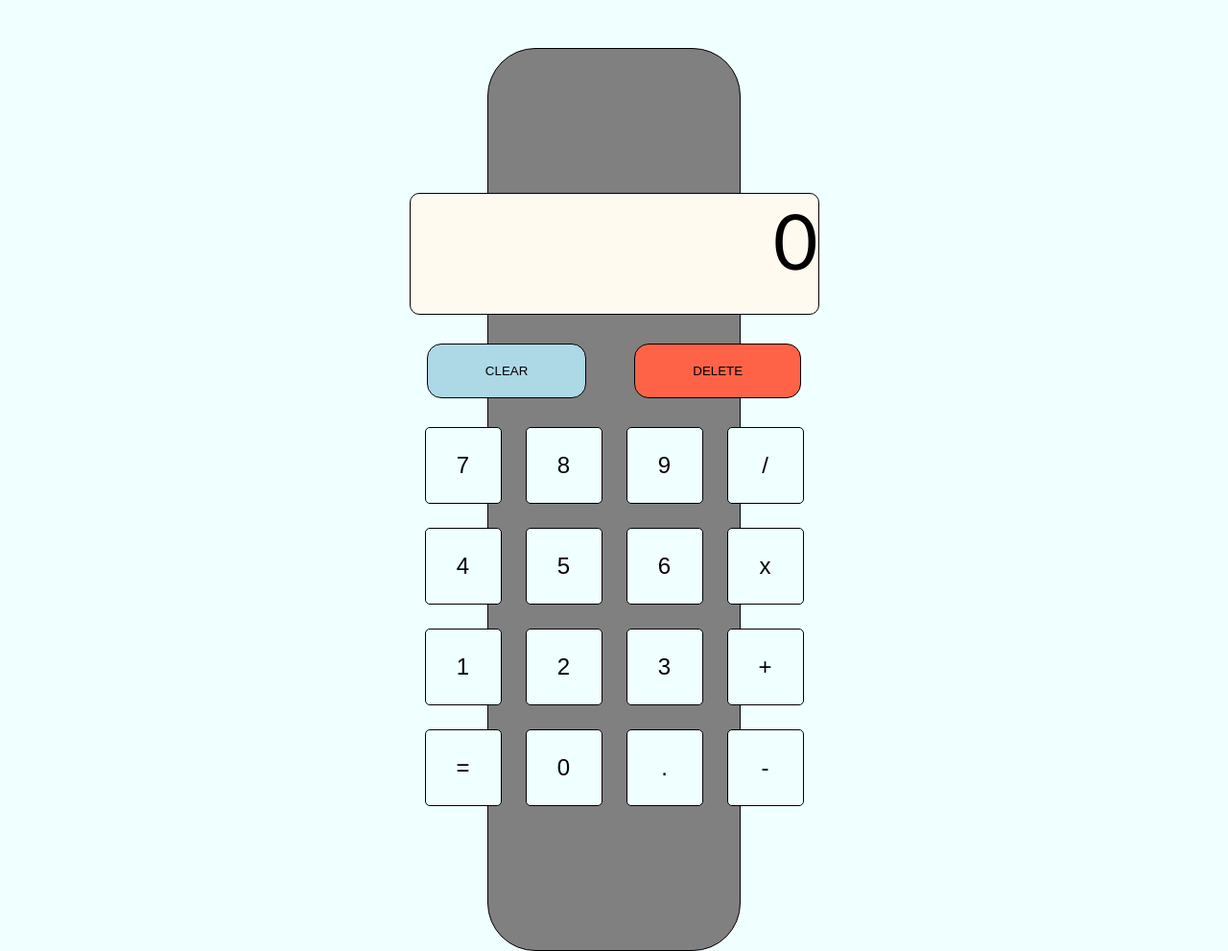
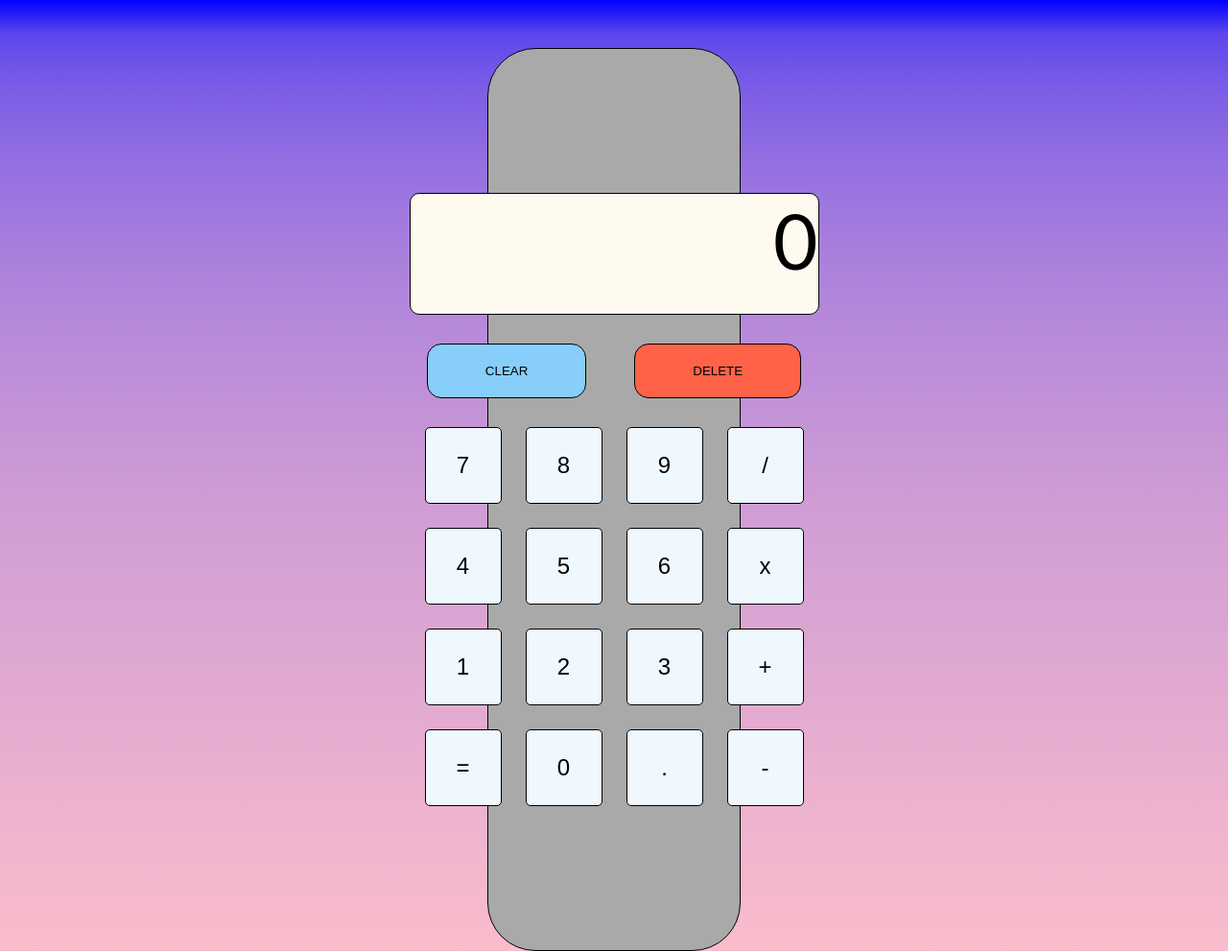
Before and after one commit to kidusf/calculator, a plain HTML site: page index.html in a window 1280 px wide. Shown: the whole page at 96% size. Drawn offline with Linux system fonts and the light colour scheme.

Commit message:
changed background colors and added hover effects

```diff
--- a/style.css
+++ b/style.css
@@ -1,7 +1,7 @@
 @import url('https://fonts.googleapis.com/css2?family=Besley:ital,wght@0,400;1,900&display=swap');
 
 body{
-    background-color: azure;
+    background: linear-gradient(blue, 10%, pink);
     font-family:'Trebuchet MS', 'Lucida Sans Unicode', 'Lucida Grande', 'Lucida Sans', Arial, sans-serif;
 }
 
@@ -10,7 +10,7 @@ body{
     flex-direction: column;
     padding: 150px 75px;
     margin: 50px 500px;
-    background-color: grey;
+    background-color:darkgray;
     border-radius: 50px;
     gap: 30px;
     align-items: center;
@@ -50,7 +50,7 @@ body{
     background-repeat: repeat;
 }
 #clear{
-background-color: lightblue;
+background-color: lightskyblue;
 }
 
 #delete{
@@ -75,9 +75,22 @@ background-color:tomato;
     box-sizing: border-box;
     width: 80px;
     height: 80px;
-    background-color: azure;
+    background-color:aliceblue;
     border-radius: 5px;
     background-position: left top;
     background-repeat: repeat;
     font-size:24px;
 }
+
+#one:active, #two:active, #three:active, #four:active, #five:active, #six:active, #seven:active, #eight:active, #nine:active, #zero:active, #add:active,
+#multiply:active, #divide:active, #subtract:active, #decimal:active, #equals:active{
+    background-color: whitesmoke;
+}
+
+#clear:active{
+    background-color: lightblue;
+}
+
+#delete:active{
+    background-color:lightcoral;
+}
```
